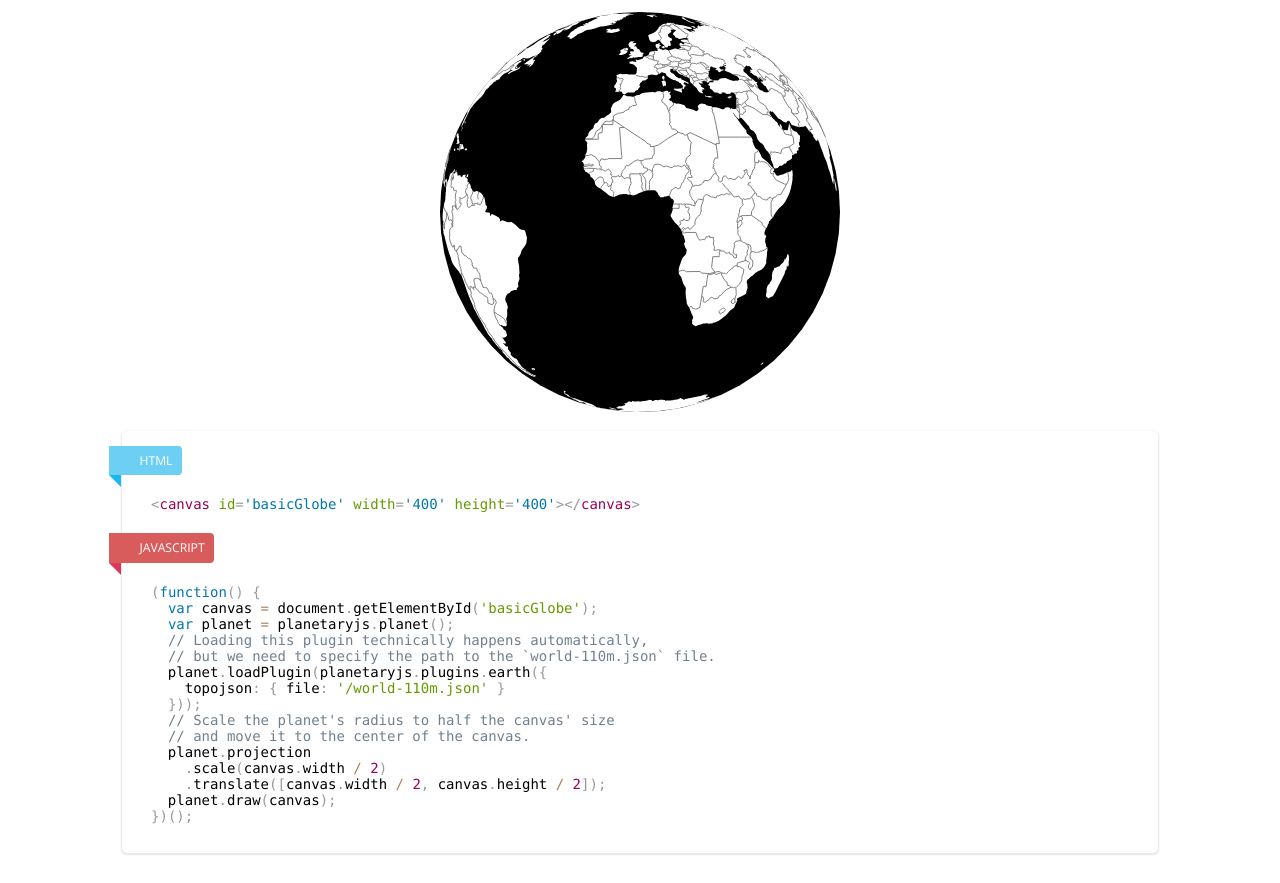
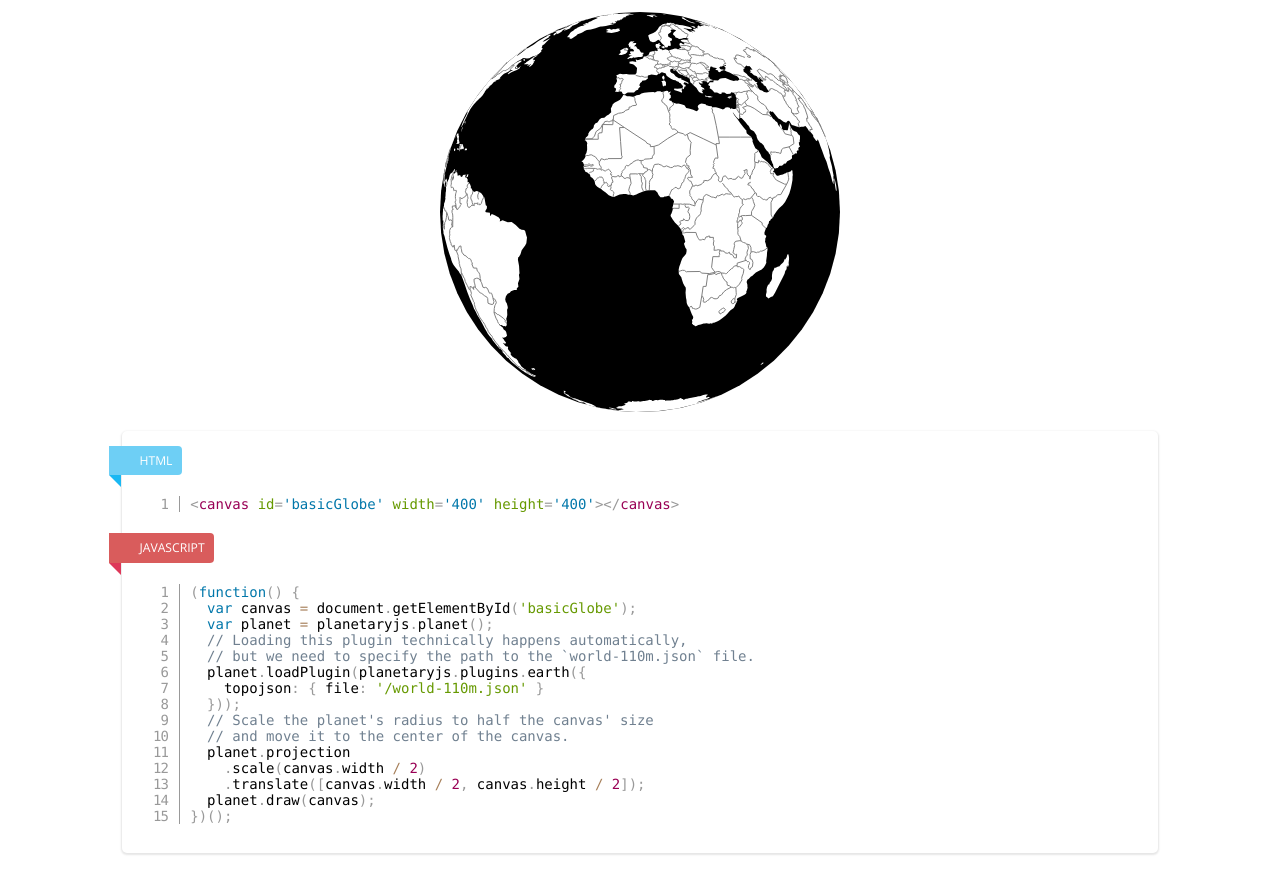
Before and after one commit to BinaryMuse/planetary.js, a plain HTML site: page examples/basic.html in a window 1280 px wide. Shown: the part 201-1084 px from the top of the page. Drawn offline with nearby package versions, Linux system fonts and the light colour scheme.

Commit message:
Update site

```diff
--- a/examples/basic.html
+++ b/examples/basic.html
@@ -54,10 +54,10 @@
 
 <div class='ui raised segment'>
 <div class='ui blue ribbon label'>HTML</div>
-<pre><code class='language-html'>&lt;canvas id='basicGlobe' width='400' height='400'&gt;&lt;/canvas&gt;</code></pre>
+<pre class='line-numbers'><code class='language-html'>&lt;canvas id='basicGlobe' width='400' height='400'&gt;&lt;/canvas&gt;</code></pre>
 
 <div class='ui red ribbon label'>JavaScript</div>
-<pre><code class='language-javascript'>(function() {
+<pre class='line-numbers'><code class='language-javascript'>(function() {
   var canvas = document.getElementById('basicGlobe');
   var planet = planetaryjs.planet();
   // Loading this plugin technically happens automatically,
```
Also changed, not shown: examples/quake.html (+2 -2 lines), examples/rotating.html (+2 -2 lines).
